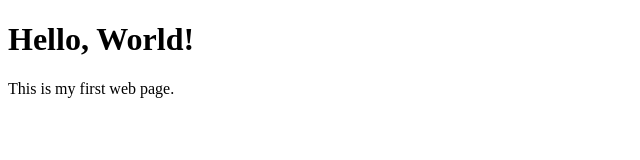
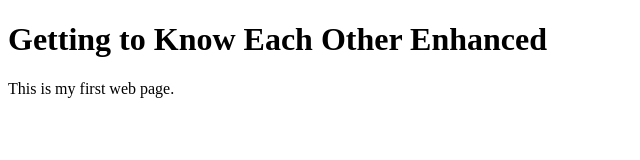
Before and after one commit to mpglaum/GTKEOE, a plain HTML site: page index.html in a window 1280 px wide. Shown: the whole page, without its empty margins (0-640 px from the left). Drawn offline with Linux system fonts and the light colour scheme.

Commit message:
Update index.html

```diff
--- a/index.html
+++ b/index.html
@@ -2,10 +2,10 @@
 <html lang="en">
 <head>
     <meta charset="UTF-8">
-    <title>Hello World</title>
+    <title>GTKEOE</title>
 </head>
 <body>
-    <h1>Hello, World!</h1>
+    <h1>Getting to Know Each Other Enhanced</h1>
     <p>This is my first web page.</p>
 </body>
 </html>
```
